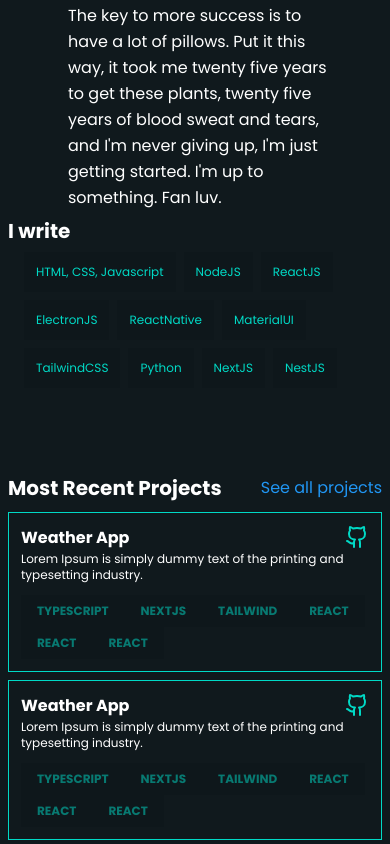
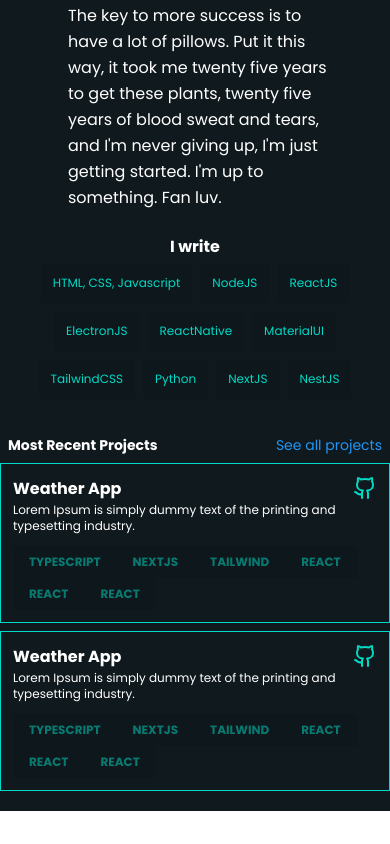
Before and after one commit to xeonray-origin/personal-web-app, a Next.js app: page / in a window 390 px wide. Shown: the part 1932-2776 px from the top of the page. After the commit the page ends 2743 px from the top, so only its background shows below. Built offline with nearby package versions, Linux system fonts and the light colour scheme.

Commit message:
responsiveness for projects and skills

```diff
--- a/src/app/(pages)/layout.tsx
+++ b/src/app/(pages)/layout.tsx
@@ -36,7 +36,7 @@
 				>
 					<div className='flex bg-primary'>
 						<Sidebar />
-						<div className=' w-[100vw] bg-primary lg:ml-[15rem] lg:pr-10'>
+						<div className=' w-[100vw] bg-primary pb-5 lg:ml-[15rem] lg:pr-10'>
 							{children}
 						</div>
 					</div>
--- a/src/app/(pages)/page.tsx
+++ b/src/app/(pages)/page.tsx
@@ -16,11 +16,11 @@
 				<Header />
 			</div>
 			<div className='flex min-h-[100vh] w-full flex-wrap'>
-				<div className=' px-5 pt-5 text-white lg:w-[70%]'>
+				<div className=' w-100 px-5 pt-5 text-white lg:w-[70%]'>
 					<About />
 					<ExperienceTimeline />
 				</div>
-				<div className='xs:max-md:hidden w-full flex-wrap px-2 py-1 text-white md:w-[30%]'>
+				<div className=' w-full flex-wrap text-white lg:w-[30%]'>
 					<Skills />
 					<Projects />
 				</div>
--- a/src/components/experience-timeline.tsx
+++ b/src/components/experience-timeline.tsx
@@ -13,7 +13,11 @@
 const ExperienceTimeline = () => {
 	return (
 		<div className='mt-[2rem]'>
-			<Typography className='font-bold' placeholder={''} variant='lead'>
+			<Typography
+				className='mt-[1rem] text-center font-bold md:text-left'
+				placeholder={''}
+				variant='lead'
+			>
 				Work Experience
 			</Typography>
 			<div className='mt-5 w-[90%]'>
--- a/src/components/header.tsx
+++ b/src/components/header.tsx
@@ -36,7 +36,7 @@
 				</div>
 				<Button
 					placeholder={''}
-					className=' rounded-5 invisible mx-auto mt-8 flex !rounded-none border-none bg-secondary font-normal normal-case md:visible md:float-end md:m-0 md:mr-2 md:mt-1 md:h-[3.3rem] lg:mr-0'
+					className='invisible mx-auto mt-8 flex items-center text-nowrap !rounded-none border-none bg-secondary font-normal normal-case md:visible md:float-end md:m-0 md:mr-2 md:mt-1 md:h-[3.3rem] md:!rounded-[0.1rem] lg:mr-0'
 					size='lg'
 					variant='outlined'
 				>
--- a/src/components/projects.tsx
+++ b/src/components/projects.tsx
@@ -3,27 +3,22 @@
 import { Button, Typography } from './ui'
 
 const ProjectHolder = () => (
-	<div className='mt-2 min-h-[10rem] min-w-10 rounded-none border-[0.1rem] border-secondary bg-primary p-3 font-thin'>
-		<div className='container'>
-			<div className='item-denter flex flex-row'>
+	<div className='mt-2 min-h-[5rem] min-w-full rounded-none border-[0.1rem] border-secondary bg-primary p-3 font-thin'>
+		<div className='item-center flex'>
 			<div className='grow'>
-					<Typography
-						placeholder={''}
-						className='font-bold'
-						variant='paragraph'
-					>
+				<Typography placeholder={''} className='font-bold' variant='paragraph'>
 					Weather App
 				</Typography>
 			</div>
 			<Github className='text-secondary' />
 		</div>
-			<div className='item-denter flex flex-row'>
+		<div className='item-start flex flex-row'>
 			<Typography placeholder={''} className='text-xs' variant='small'>
 				Lorem Ipsum is simply dummy text of the printing and typesetting
 				industry.
 			</Typography>
 		</div>
-			<div className='item-denter mt-3 flex flex-row flex-wrap'>
+		<div className='item-end mt-3  h-[100%] grid-flow-row'>
 			<Button
 				disabled
 				size='sm'
@@ -80,29 +75,34 @@
 			</Button>
 		</div>
 	</div>
-	</div>
 )
 
 const Projects = () => {
 	return (
-		<div className='mt-[5rem]'>
-			<div className='flex items-center'>
+		<div className='mt-[2rem]'>
+			<div className='flex items-start px-2 lg:px-0'>
 				<div className='grow'>
-					<Typography className='font-bold' placeholder={''} variant='lead'>
+					<Typography
+						className='sm:text-md text-nowrap  text-sm font-bold md:text-lg lg:text-lg'
+						placeholder={''}
+						variant='lead'
+					>
 						Most Recent Projects
 					</Typography>
 				</div>
 
 				<Typography
 					placeholder={''}
-					className='cursor-pointer text-end text-blue-500'
+					className='cursor-pointer  text-nowrap text-end text-sm text-blue-500 lg:text-sm'
 					variant='paragraph'
 				>
 					See all projects
 				</Typography>
 			</div>
+			<div className=' w-100 px-0 sm:mx-5 md:mx-2 lg:mx-0'>
 				<ProjectHolder />
 				<ProjectHolder />
+			</div>
 		</div>
 	)
 }
--- a/src/components/skills.tsx
+++ b/src/components/skills.tsx
@@ -2,11 +2,15 @@
 
 const Skills = () => {
 	return (
-		<>
-			<Typography placeholder={''} className='font-bold' variant='lead'>
+		<div className='mt-6 w-full text-center md:pl-5 md:pr-1 md:text-left md:text-lg lg:mt-0 lg:pl-0'>
+			<Typography
+				placeholder={''}
+				className='text-md font-bold lg:text-lg'
+				variant='lead'
+			>
 				I write
 			</Typography>
-			<div className='pl-3'>
+			<div className=''>
 				<Button
 					placeholder={''}
 					className='m-1 rounded-none bg-black p-3 font-thin normal-case text-secondary'
@@ -80,7 +84,7 @@
 					NestJS
 				</Button>
 			</div>
-		</>
+		</div>
 	)
 }
 
--- a/tailwind.config.ts
+++ b/tailwind.config.ts
@@ -37,7 +37,6 @@
 			'lg': '1024px',
 			'xl': '1280px',
 			'2xl': '1536px',
-			'hidpi': '900px',
 		},
 	},
 	plugins: [],
```
Lines whose indentation alone changed are shown as unchanged.
